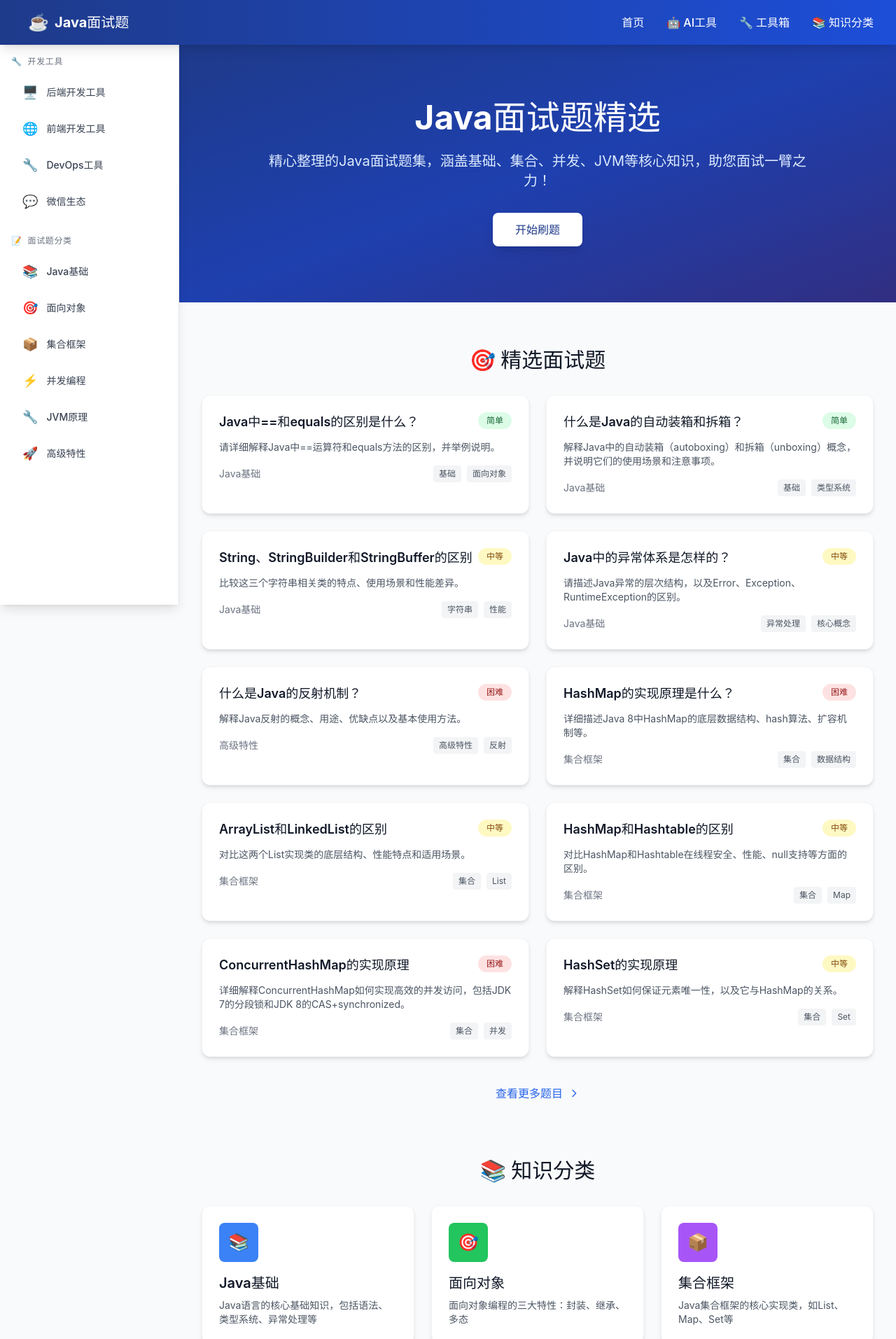
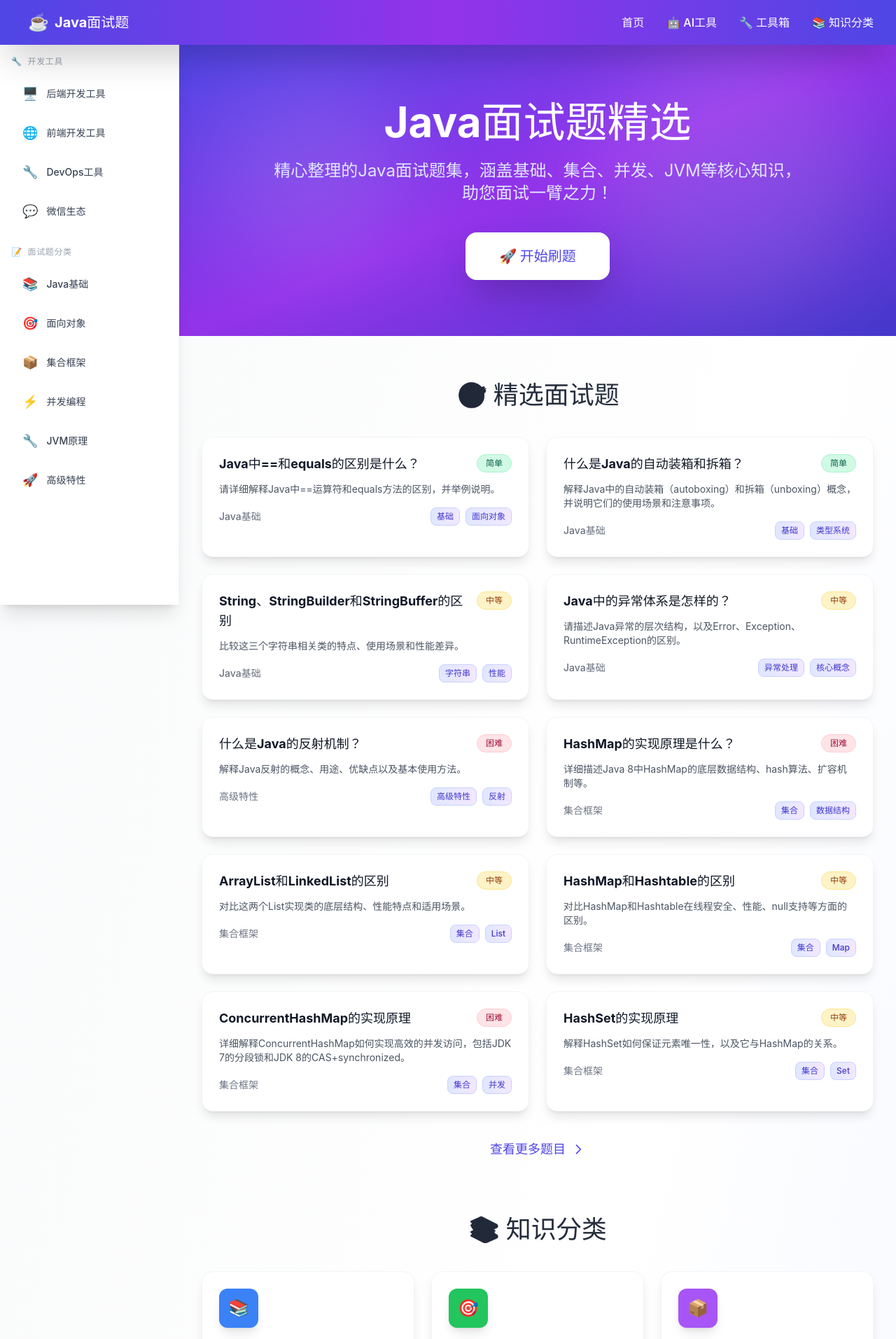
Before and after one commit to lmwe/java-interview-questions, a React (Vite) app: page /#/ in a window 1280 px wide. Shown: the top 1913 px of the page at 70% size. Built offline with nearby package versions, Linux system fonts and the light colour scheme.

Commit message:
🎨 界面优化：使用更现代的配色方案和交互效果

```diff
--- a/src/components/Navbar.tsx
+++ b/src/components/Navbar.tsx
@@ -10,14 +10,14 @@ interface NavbarProps {
 const Navbar = ({ isOpen, onToggle, onClose }: NavbarProps) => {
   return (
     <>
-      <nav className="bg-gradient-to-r from-blue-900 to-blue-700 shadow-lg sticky top-0 z-50">
+      <nav className="bg-gradient-to-r from-indigo-600 via-purple-600 to-indigo-600 shadow-2xl sticky top-0 z-50">
         <div className="max-w-7xl mx-auto px-4 sm:px-6 lg:px-8">
           <div className="flex items-center justify-between h-16">
             <div className="flex items-center space-x-2">
               {/* Mobile Menu Button */}
               <button
                 onClick={onToggle}
-                className="md:hidden text-white hover:text-blue-200 transition-colors"
+                className="md:hidden text-white hover:text-indigo-200 transition-colors"
               >
                 <svg className="w-6 h-6" fill="none" stroke="currentColor" viewBox="0 0 24 24">
                   {isOpen ? (
@@ -36,7 +36,7 @@ const Navbar = ({ isOpen, onToggle, onClose }: NavbarProps) => {
             <div className="hidden md:flex items-center space-x-8">
               <Link
                 to="/"
-                className="text-white hover:text-blue-200 transition-colors duration-200 font-medium"
+                className="text-white hover:text-indigo-200 transition-all duration-200 font-medium py-1"
               >
                 首页
               </Link>
@@ -49,7 +49,7 @@ const Navbar = ({ isOpen, onToggle, onClose }: NavbarProps) => {
                     element.scrollIntoView({ behavior: 'smooth' });
                   }
                 }}
-                className="text-white hover:text-blue-200 transition-colors duration-200 font-medium flex items-center"
+                className="text-white hover:text-indigo-200 transition-all duration-200 font-medium flex items-center"
               >
                 <span className="mr-1">🤖</span>
                 AI工具
@@ -63,7 +63,7 @@ const Navbar = ({ isOpen, onToggle, onClose }: NavbarProps) => {
                     element.scrollIntoView({ behavior: 'smooth' });
                   }
                 }}
-                className="text-white hover:text-blue-200 transition-colors duration-200 font-medium flex items-center"
+                className="text-white hover:text-indigo-200 transition-all duration-200 font-medium flex items-center"
               >
                 <span className="mr-1">🔧</span>
                 工具箱
@@ -77,7 +77,7 @@ const Navbar = ({ isOpen, onToggle, onClose }: NavbarProps) => {
                     element.scrollIntoView({ behavior: 'smooth' });
                   }
                 }}
-                className="text-white hover:text-blue-200 transition-colors duration-200 font-medium flex items-center"
+                className="text-white hover:text-indigo-200 transition-all duration-200 font-medium flex items-center"
               >
                 <span className="mr-1">📚</span>
                 知识分类
--- a/src/components/Sidebar.tsx
+++ b/src/components/Sidebar.tsx
@@ -45,10 +45,10 @@ const Sidebar = ({ isOpen, onClose }: SidebarProps) => {
       )}
 
       {/* Desktop Sidebar */}
-      <aside className="hidden md:block fixed left-0 top-16 h-screen w-64 bg-white shadow-lg overflow-y-auto border-r border-gray-200 z-40">
+      <aside className="hidden md:block fixed left-0 top-16 h-screen w-64 bg-white shadow-xl overflow-y-auto border-r border-gray-100 z-40">
         <div className="p-4">
           <div className="mb-6">
-            <h3 className="text-xs uppercase tracking-wider text-gray-500 font-semibold mb-3 flex items-center">
+            <h3 className="text-xs uppercase tracking-wider text-gray-400 font-semibold mb-3 flex items-center">
               <span className="mr-2">🔧</span> 开发工具
             </h3>
             <ul className="space-y-1">
@@ -56,9 +56,9 @@ const Sidebar = ({ isOpen, onClose }: SidebarProps) => {
                 <li key={item.id}>
                   <button
                     onClick={() => scrollToSection(item.id)}
-                    className="w-full text-left px-4 py-2.5 rounded-lg text-gray-700 hover:bg-blue-50 hover:text-blue-700 transition-all duration-200 flex items-center space-x-3 text-sm font-medium"
+                    className="w-full text-left px-4 py-3 rounded-xl text-gray-700 hover:bg-gradient-to-r from-indigo-50 to-purple-50 hover:text-indigo-700 transition-all duration-300 flex items-center space-x-3 text-sm font-medium group"
                   >
-                    <span className="text-lg">{item.icon}</span>
+                    <span className="text-lg group-hover:scale-110 transition-transform">{item.icon}</span>
                     <span>{item.name}</span>
                   </button>
                 </li>
@@ -67,7 +67,7 @@ const Sidebar = ({ isOpen, onClose }: SidebarProps) => {
           </div>
 
           <div className="mb-6">
-            <h3 className="text-xs uppercase tracking-wider text-gray-500 font-semibold mb-3 flex items-center">
+            <h3 className="text-xs uppercase tracking-wider text-gray-400 font-semibold mb-3 flex items-center">
               <span className="mr-2">📝</span> 面试题分类
             </h3>
             <ul className="space-y-1">
@@ -75,9 +75,9 @@ const Sidebar = ({ isOpen, onClose }: SidebarProps) => {
                 <li key={item.id}>
                   <Link
                     to={`/category/${item.id}`}
-                    className="block px-4 py-2.5 rounded-lg text-gray-700 hover:bg-blue-50 hover:text-blue-700 transition-all duration-200 flex items-center space-x-3 text-sm font-medium"
+                    className="block px-4 py-3 rounded-xl text-gray-700 hover:bg-gradient-to-r from-indigo-50 to-purple-50 hover:text-indigo-700 transition-all duration-300 flex items-center space-x-3 text-sm font-medium group"
                   >
-                    <span className="text-lg">{item.icon}</span>
+                    <span className="text-lg group-hover:scale-110 transition-transform">{item.icon}</span>
                     <span>{item.name}</span>
                   </Link>
                 </li>
@@ -88,11 +88,11 @@ const Sidebar = ({ isOpen, onClose }: SidebarProps) => {
       </aside>
 
       {/* Mobile Bottom Navigation */}
-      <nav className="md:hidden fixed bottom-0 left-0 right-0 bg-white border-t border-gray-200 z-50 shadow-lg">
+      <nav className="md:hidden fixed bottom-0 left-0 right-0 bg-white border-t border-gray-100 z-50 shadow-xl">
         <div className="flex justify-around items-center py-2">
           <Link
             to="/"
-            className="flex flex-col items-center text-blue-600 p-2"
+            className="flex flex-col items-center text-indigo-600 p-2"
           >
             <span className="text-2xl mb-1">🏠</span>
             <span className="text-xs">首页</span>
--- a/src/index.css
+++ b/src/index.css
@@ -12,3 +12,72 @@
   -webkit-font-smoothing: antialiased;
   -moz-osx-font-smoothing: grayscale;
 }
+
+@layer components {
+  .gradient-text {
+    @apply bg-clip-text text-transparent bg-gradient-to-r from-indigo-600 to-purple-600;
+  }
+
+  .card-hover {
+    @apply transition-all duration-300 hover:shadow-xl hover:-translate-y-1;
+  }
+
+  .btn-primary {
+    @apply bg-gradient-to-r from-indigo-600 to-purple-600 text-white px-6 py-3 rounded-xl font-semibold hover:from-indigo-700 hover:to-purple-700 transition-all duration-300 shadow-lg hover:shadow-xl transform hover:scale-[1.02];
+  }
+
+  .section-title {
+    @apply text-3xl md:text-4xl font-bold bg-clip-text text-transparent bg-gradient-to-r from-gray-900 to-gray-700;
+  }
+
+  .difficulty-easy {
+    @apply bg-emerald-100 text-emerald-800 border border-emerald-200;
+  }
+
+  .difficulty-medium {
+    @apply bg-amber-100 text-amber-800 border border-amber-200;
+  }
+
+  .difficulty-hard {
+    @apply bg-rose-100 text-rose-800 border border-rose-200;
+  }
+}
+
+/* 平滑滚动 */
+html {
+  scroll-behavior: smooth;
+}
+
+/* 自定义滚动条 */
+::-webkit-scrollbar {
+  width: 8px;
+}
+
+::-webkit-scrollbar-track {
+  background: #f1f1f1;
+}
+
+::-webkit-scrollbar-thumb {
+  background: linear-gradient(to bottom, #6366f1, #8b5cf6);
+  border-radius: 4px;
+}
+
+::-webkit-scrollbar-thumb:hover {
+  background: linear-gradient(to bottom, #4f46e5, #7c3aed);
+}
+
+/* 动画 */
+@keyframes fadeInUp {
+  from {
+    opacity: 0;
+    transform: translateY(20px);
+  }
+  to {
+    opacity: 1;
+    transform: translateY(0);
+  }
+}
+
+.animate-fadeInUp {
+  animation: fadeInUp 0.6s ease-out forwards;
+}
--- a/src/pages/Home.tsx
+++ b/src/pages/Home.tsx
@@ -310,10 +310,10 @@ const ToolSection = ({ id, title, tools }: ToolSectionProps) => {
         {tools.map((doc) => (
           <div
             key={doc.name}
-            className="bg-white rounded-xl shadow-md hover:shadow-xl transition-all duration-300 p-4 sm:p-6 border border-gray-100 group"
+            className="bg-white rounded-2xl shadow-lg hover:shadow-2xl transition-all duration-300 p-4 sm:p-6 border border-gray-100 group card-hover"
           >
             <div className="flex items-start space-x-3 sm:space-x-4 mb-3 sm:mb-4">
-              <div className={`w-12 h-12 sm:w-14 sm:h-14 bg-gradient-to-br ${doc.color} rounded-lg flex items-center justify-center text-xl sm:text-2xl flex-shrink-0 group-hover:scale-110 transition-transform duration-200`}>
+              <div className={`w-12 h-12 sm:w-14 sm:h-14 bg-gradient-to-br ${doc.color} rounded-xl flex items-center justify-center text-xl sm:text-2xl flex-shrink-0 group-hover:scale-110 transition-transform duration-200 shadow-lg`}>
                 {doc.icon}
               </div>
               <div className="flex-1 min-w-0">
@@ -322,18 +322,18 @@ const ToolSection = ({ id, title, tools }: ToolSectionProps) => {
               </div>
             </div>
 
-            <div className="bg-blue-50 rounded-lg p-3 sm:p-4 mb-3 sm:mb-4">
-              <h5 className="text-blue-900 font-semibold text-xs sm:text-sm mb-1 sm:mb-2 flex items-center">
+            <div className="bg-gradient-to-r from-indigo-50 to-purple-50 rounded-xl p-3 sm:p-4 mb-3 sm:mb-4">
+              <h5 className="text-indigo-900 font-semibold text-xs sm:text-sm mb-1 sm:mb-2 flex items-center">
                 <span className="mr-1">📖</span> 使用方法
               </h5>
-              <p className="text-blue-800 text-xs leading-relaxed line-clamp-3">{doc.usage}</p>
+              <p className="text-indigo-800 text-xs leading-relaxed line-clamp-3">{doc.usage}</p>
             </div>
 
             <a
               href={doc.url}
               target="_blank"
               rel="noopener noreferrer"
-              className="inline-flex items-center justify-center w-full bg-gradient-to-r from-blue-600 to-blue-700 text-white py-2 sm:py-3 px-3 sm:px-4 rounded-lg font-medium hover:from-blue-700 hover:to-blue-800 transition-all duration-200 text-xs sm:text-sm"
+              className="inline-flex items-center justify-center w-full bg-gradient-to-r from-indigo-600 to-purple-600 text-white py-2 sm:py-3 px-3 sm:px-4 rounded-xl font-medium hover:from-indigo-700 hover:to-purple-700 transition-all duration-300 text-xs sm:text-sm shadow-lg hover:shadow-xl"
             >
               <span className="mr-1 sm:mr-2">🌐</span>
               访问官方文档
@@ -353,15 +353,15 @@ const AiToolCard = ({ tool }: { tool: AiLink }) => (
     href={tool.url}
     target="_blank"
     rel="noopener noreferrer"
-    className="bg-white rounded-xl shadow-md hover:shadow-xl transition-all duration-300 p-3 sm:p-5 border border-gray-100 group flex items-start space-x-3 hover:scale-[1.02]"
+    className="bg-white/95 backdrop-blur-sm rounded-2xl shadow-lg hover:shadow-2xl transition-all duration-300 p-3 sm:p-5 border border-white/20 group flex items-start space-x-3 hover:scale-[1.02] card-hover"
   >
-    <div className={`w-10 h-10 sm:w-12 sm:h-12 bg-gradient-to-br ${tool.color} rounded-lg flex items-center justify-center text-xl sm:text-2xl flex-shrink-0 group-hover:scale-110 transition-transform duration-200`}>
+    <div className={`w-10 h-10 sm:w-12 sm:h-12 bg-gradient-to-br ${tool.color} rounded-xl flex items-center justify-center text-xl sm:text-2xl flex-shrink-0 group-hover:scale-110 transition-transform duration-200 shadow-lg`}>
       {tool.icon}
     </div>
     <div className="flex-1 min-w-0">
       <div className="flex items-center justify-between mb-1">
         <h4 className="font-bold text-gray-900 text-xs sm:text-base">{tool.name}</h4>
-        <span className="px-1.5 sm:px-2 py-0.5 sm:py-1 bg-gray-100 text-gray-600 rounded text-xs font-medium">{tool.category}</span>
+        <span className="px-1.5 sm:px-2 py-0.5 sm:py-1 bg-gradient-to-r from-indigo-100 to-purple-100 text-indigo-700 rounded-lg text-xs font-medium border border-indigo-200">{tool.category}</span>
       </div>
       <p className="text-gray-600 text-xs sm:text-sm mt-1 line-clamp-2">{tool.description}</p>
     </div>
@@ -386,9 +386,9 @@ const Home = () => {
 
   const getDifficultyColor = (difficulty: string) => {
     switch (difficulty) {
-      case 'easy': return 'bg-green-100 text-green-800';
-      case 'medium': return 'bg-yellow-100 text-yellow-800';
-      case 'hard': return 'bg-red-100 text-red-800';
+      case 'easy': return 'difficulty-easy';
+      case 'medium': return 'difficulty-medium';
+      case 'hard': return 'difficulty-hard';
       default: return 'bg-gray-100 text-gray-800';
     }
   };
@@ -403,7 +403,7 @@ const Home = () => {
   };
 
   return (
-    <div className="min-h-screen bg-gray-50">
+    <div className="min-h-screen bg-gradient-to-br from-gray-50 via-white to-indigo-50">
       <Navbar
         isOpen={isMobileMenuOpen}
         onToggle={() => setIsMobileMenuOpen(!isMobileMenuOpen)}
@@ -413,21 +413,25 @@ const Home = () => {
       {/* Main Content */}
       <div className="md:ml-64 pb-20 sm:pb-0">
         {/* Hero Section */}
-        <div className="bg-gradient-to-br from-blue-900 via-blue-800 to-indigo-900 text-white">
-          <div className="max-w-7xl mx-auto px-4 sm:px-6 lg:px-8 py-12 sm:py-20">
-            <div className="text-center">
-              <h1 className="text-3xl sm:text-4xl md:text-5xl font-bold mb-4 sm:mb-6 animate-fade-in">
+        <div className="bg-gradient-to-br from-indigo-600 via-purple-600 to-indigo-700 text-white relative overflow-hidden">
+          <div className="absolute inset-0 opacity-10">
+            <div className="absolute top-10 left-10 w-72 h-72 bg-white rounded-full blur-3xl"></div>
+            <div className="absolute bottom-10 right-10 w-96 h-96 bg-white rounded-full blur-3xl"></div>
+          </div>
+          <div className="max-w-7xl mx-auto px-4 sm:px-6 lg:px-8 py-12 sm:py-20 relative z-10">
+            <div className="text-center animate-fadeInUp">
+              <h1 className="text-3xl sm:text-4xl md:text-6xl font-bold mb-4 sm:mb-6">
                 Java面试题精选
               </h1>
-              <p className="text-base sm:text-lg md:text-xl text-blue-100 mb-6 sm:mb-8 max-w-3xl mx-auto">
+              <p className="text-base sm:text-lg md:text-2xl text-indigo-100 mb-6 sm:mb-10 max-w-3xl mx-auto">
                 精心整理的Java面试题集，涵盖基础、集合、并发、JVM等核心知识，助您面试一臂之力！
               </p>
-              <div className="flex justify-center space-x-4">
+              <div className="flex justify-center">
                 <button
                   onClick={scrollToQuestions}
-                  className="bg-white text-blue-900 px-6 sm:px-8 py-2 sm:py-3 rounded-lg font-semibold hover:bg-blue-50 transition-colors duration-200 shadow-lg text-sm sm:text-base"
+                  className="bg-white text-indigo-600 px-8 sm:px-12 py-4 sm:py-5 rounded-2xl font-bold hover:bg-indigo-50 transition-all duration-300 shadow-2xl hover:shadow-3xl text-base sm:text-xl transform hover:scale-[1.05]"
                 >
-                  开始刷题
+                  🚀 开始刷题
                 </button>
               </div>
             </div>
@@ -437,21 +441,22 @@ const Home = () => {
         <div className="max-w-7xl mx-auto px-4 sm:px-6 lg:px-8 py-8 sm:py-16">
           {/* Featured Questions - First Priority */}
           <section id="questions" className="mb-12 sm:mb-20 scroll-mt-24">
-            <h2 className="text-2xl sm:text-3xl font-bold text-gray-900 mb-6 sm:mb-8 text-center">
+            <h2 className="section-title mb-6 sm:mb-10 text-center">
               🎯 精选面试题
             </h2>
             <div className="grid grid-cols-1 md:grid-cols-2 gap-4 sm:gap-6">
-              {featuredQuestions.map((question) => (
+              {featuredQuestions.map((question, index) => (
                 <Link
                   key={question.id}
                   to={`/question/${question.id}`}
-                  className="bg-white rounded-xl shadow-md hover:shadow-xl transition-all duration-300 p-4 sm:p-6 border border-gray-100 group"
+                  className="bg-white rounded-2xl shadow-lg hover:shadow-2xl transition-all duration-300 p-4 sm:p-6 border border-gray-100 group card-hover animate-fadeInUp"
+                  style={{ animationDelay: `${index * 0.05}s` }}
                 >
                   <div className="flex items-start justify-between mb-2 sm:mb-3">
-                    <h3 className="text-base sm:text-lg font-semibold text-gray-900 group-hover:text-blue-600 transition-colors flex-1 mr-2">
+                    <h3 className="text-base sm:text-lg font-bold text-gray-900 group-hover:text-indigo-600 transition-colors flex-1 mr-2">
                       {question.title}
                     </h3>
-                    <span className={`px-2 sm:px-3 py-1 rounded-full text-xs font-medium ${getDifficultyColor(question.difficulty)} whitespace-nowrap`}>
+                    <span className={`px-2 sm:px-3 py-1 rounded-full text-xs font-medium ${getDifficultyColor(question.difficulty)} whitespace-nowrap border`}>
                       {getDifficultyText(question.difficulty)}
                     </span>
                   </div>
@@ -459,12 +464,12 @@ const Home = () => {
                     {question.content}
                   </p>
                   <div className="flex items-center justify-between">
-                    <span className="text-xs sm:text-sm text-gray-500">
+                    <span className="text-xs sm:text-sm text-gray-500 font-medium">
                       {getCategoryName(question.category)}
                     </span>
                     <div className="flex flex-wrap gap-1 sm:gap-2">
                       {question.tags.slice(0, 2).map((tag, idx) => (
-                        <span key={idx} className="px-1.5 sm:px-2 py-0.5 sm:py-1 bg-gray-100 text-gray-600 rounded text-xs">
+                        <span key={idx} className="px-1.5 sm:px-2 py-0.5 sm:py-1 bg-gradient-to-r from-indigo-100 to-purple-100 text-indigo-700 rounded-lg text-xs font-medium border border-indigo-200">
                           {tag}
                         </span>
                       ))}
@@ -477,10 +482,10 @@ const Home = () => {
             <div className="text-center mt-8 sm:mt-10">
               <Link
                 to="/category/basics"
-                className="inline-flex items-center text-blue-600 hover:text-blue-800 font-medium text-sm sm:text-base"
+                className="inline-flex items-center text-indigo-600 hover:text-purple-600 font-bold text-sm sm:text-lg transition-all duration-300"
               >
                 查看更多题目
-                <svg className="w-4 h-4 ml-2" fill="none" stroke="currentColor" viewBox="0 0 24 24">
+                <svg className="w-4 h-4 sm:w-5 sm:h-5 ml-2" fill="none" stroke="currentColor" viewBox="0 0 24 24">
                   <path strokeLinecap="round" strokeLinejoin="round" strokeWidth={2} d="M9 5l7 7-7 7" />
                 </svg>
               </Link>
@@ -489,20 +494,21 @@ const Home = () => {
 
           {/* Categories Section */}
           <section id="categories" className="mb-8 sm:mb-16 scroll-mt-24">
-            <h2 className="text-2xl sm:text-3xl font-bold text-gray-900 mb-6 sm:mb-8 text-center">
+            <h2 className="section-title mb-6 sm:mb-10 text-center">
               📚 知识分类
             </h2>
             <div className="grid grid-cols-1 sm:grid-cols-2 lg:grid-cols-3 gap-4 sm:gap-6">
-              {categories.map((category) => (
+              {categories.map((category, index) => (
                 <Link
                   key={category.id}
                   to={`/category/${category.id}`}
-                  className="bg-white rounded-xl shadow-md hover:shadow-xl transition-shadow duration-300 p-4 sm:p-6 border border-gray-100 group"
+                  className="bg-white rounded-2xl shadow-lg hover:shadow-2xl transition-all duration-300 p-4 sm:p-6 border border-gray-100 group card-hover animate-fadeInUp"
+                  style={{ animationDelay: `${index * 0.05}s` }}
                 >
-                  <div className={`w-12 h-12 sm:w-14 sm:h-14 ${category.color} rounded-lg flex items-center justify-center text-xl sm:text-2xl mb-3 sm:mb-4 group-hover:scale-110 transition-transform duration-200`}>
+                  <div className={`w-12 h-12 sm:w-14 sm:h-14 ${category.color} rounded-xl flex items-center justify-center text-xl sm:text-2xl mb-3 sm:mb-4 group-hover:scale-110 transition-transform duration-200 shadow-lg`}>
                     {category.icon}
                   </div>
-                  <h3 className="text-lg sm:text-xl font-semibold text-gray-900 mb-2">{category.name}</h3>
+                  <h3 className="text-lg sm:text-xl font-bold text-gray-900 mb-2">{category.name}</h3>
                   <p className="text-gray-600 text-sm">{category.description}</p>
                 </Link>
               ))}
@@ -511,10 +517,10 @@ const Home = () => {
 
           {/* Official Documentation Links */}
           <section id="docs" className="mb-8 sm:mb-16">
-            <h2 className="text-2xl sm:text-3xl font-bold text-gray-900 mb-2 text-center">
+            <h2 className="section-title mb-2 text-center">
               🔧 开发工具箱
             </h2>
-            <p className="text-gray-600 text-center mb-6 sm:mb-8 text-sm sm:text-base">
+            <p className="text-gray-600 text-center mb-6 sm:mb-10 text-sm sm:text-lg">
               Java开发者必备的官方文档和工具，包含详细使用教程
             </p>
 
@@ -525,13 +531,13 @@ const Home = () => {
           </section>
 
           {/* AI Tools Navigation - Moved to bottom */}
-          <section id="ai-tools" className="bg-gradient-to-br from-indigo-900 via-purple-900 to-blue-900 py-8 sm:py-12 rounded-2xl">
+          <section id="ai-tools" className="bg-gradient-to-br from-indigo-600 via-purple-600 to-indigo-700 py-8 sm:py-12 rounded-3xl shadow-2xl mb-8">
             <div className="max-w-7xl mx-auto px-4 sm:px-6 lg:px-8">
               <div className="text-center mb-6 sm:mb-8">
-                <h2 className="text-2xl sm:text-3xl font-bold text-white mb-2 sm:mb-3 flex items-center justify-center">
+                <h2 className="text-2xl sm:text-3xl md:text-4xl font-bold text-white mb-2 sm:mb-3 flex items-center justify-center">
                   <span className="mr-2 sm:mr-3">🤖</span> AI工具导航
                 </h2>
-                <p className="text-indigo-200 text-sm sm:text-lg">精心整理的热门AI工具，助力开发者提升效率</p>
+                <p className="text-indigo-100 text-sm sm:text-lg md:text-xl">精心整理的热门AI工具，助力开发者提升效率</p>
               </div>
               <div className="grid grid-cols-2 sm:grid-cols-3 lg:grid-cols-4 gap-2 sm:gap-4">
                 {aiTools.map((tool) => (
@@ -543,7 +549,7 @@ const Home = () => {
         </div>
 
         {/* Footer */}
-        <footer className="bg-gray-900 text-gray-400 py-6 sm:py-8">
+        <footer className="bg-gradient-to-r from-gray-900 to-gray-800 text-gray-300 py-6 sm:py-8 border-t border-gray-700">
           <div className="max-w-7xl mx-auto px-4 text-center">
             <p className="text-xs sm:text-sm">
               © 2024 Java面试题. 帮助每一位开发者准备面试。
```
